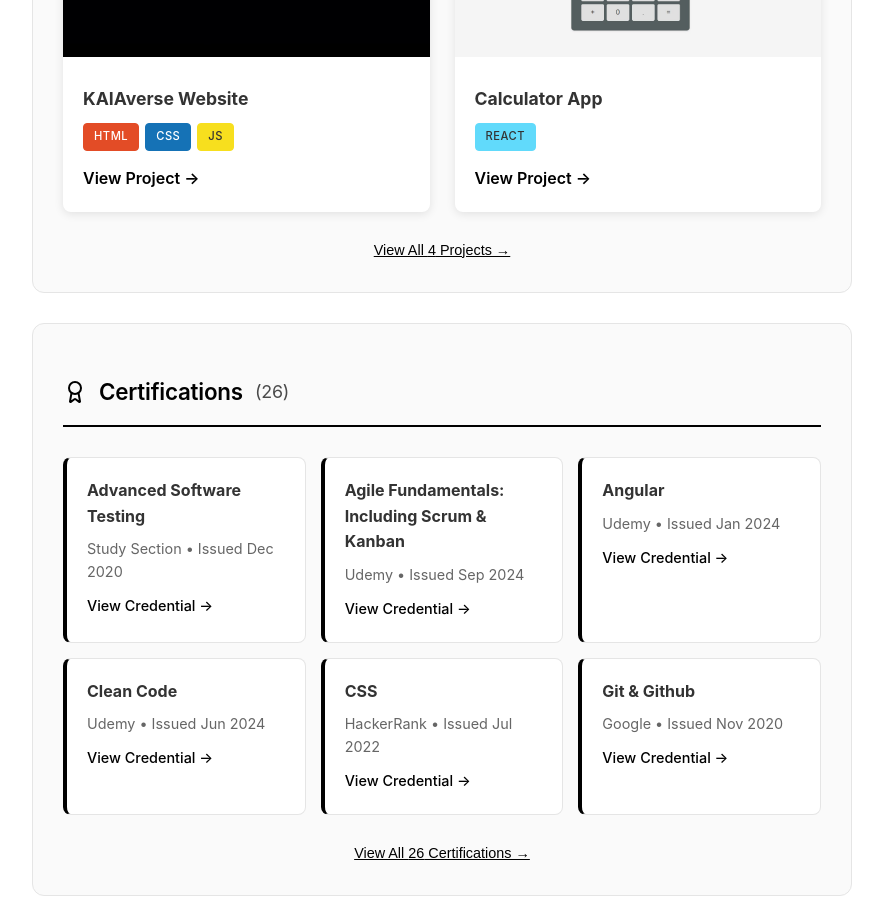
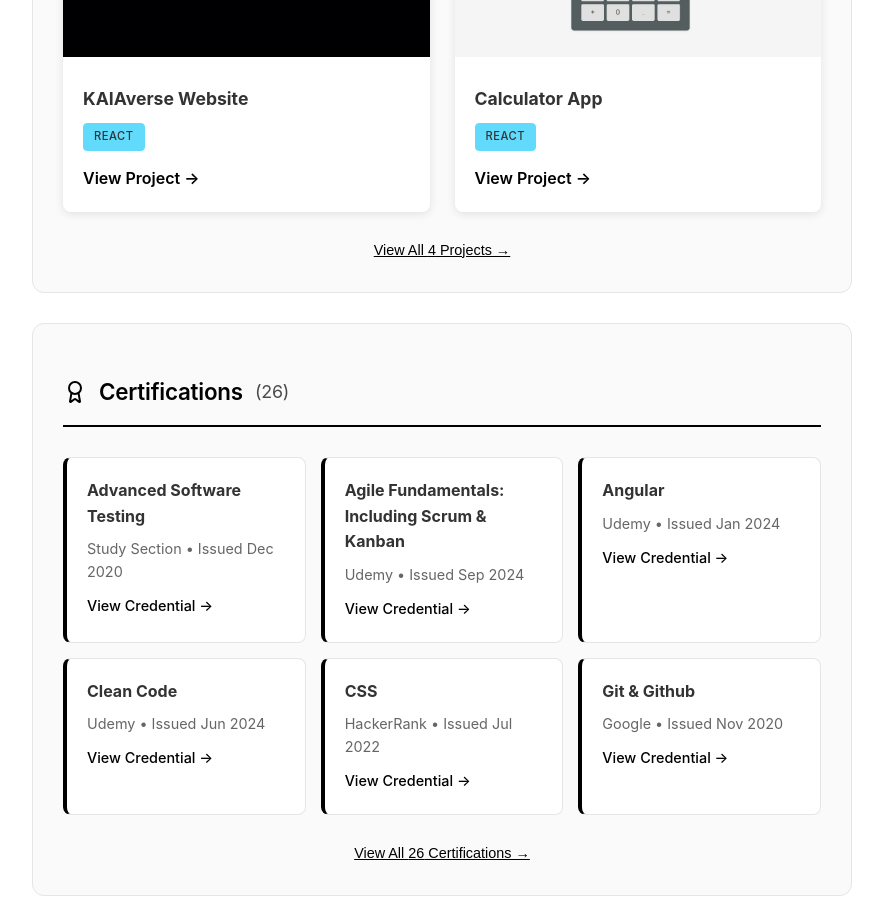
Before and after one commit to paulchristiantan-projects/paulchristiantan-portfolio, a React (Create React App) app: page / in a window 1280 px wide. Shown: the part 1640-2560 px from the top of the page, without its empty margins (198-1081 px from the left). Built offline with nearby package versions, Linux system fonts and the light colour scheme.

Commit message:
Update info

```diff
--- a/src/components/Experience.js
+++ b/src/components/Experience.js
@@ -17,7 +17,7 @@ const Experience = () => {
       period: '2019 - Present',
       current: true,
       responsibilities: [
-        'Develop and maintain robust web applications using Angular JavaScript',
+        'Develop and maintain robust web applications using Angular',
         'Collaborate with cross-functional teams to gather requirements and design solutions',
         'Apply best practices including code reviews, unit testing, and continuous integration',
         'Troubleshoot technical issues and optimize application performance',
--- a/src/components/Projects.js
+++ b/src/components/Projects.js
@@ -8,7 +8,7 @@ const Projects = () => {
       title: 'KAIAverse Website',
       image: 'assets/img/portfolio/portfolio-4.jpg',
       link: 'https://kaia-verse.vercel.app/',
-      tags: ['html', 'css', 'js']
+      tags: ['react']
     },
     {
       title: 'Calculator App',
```
